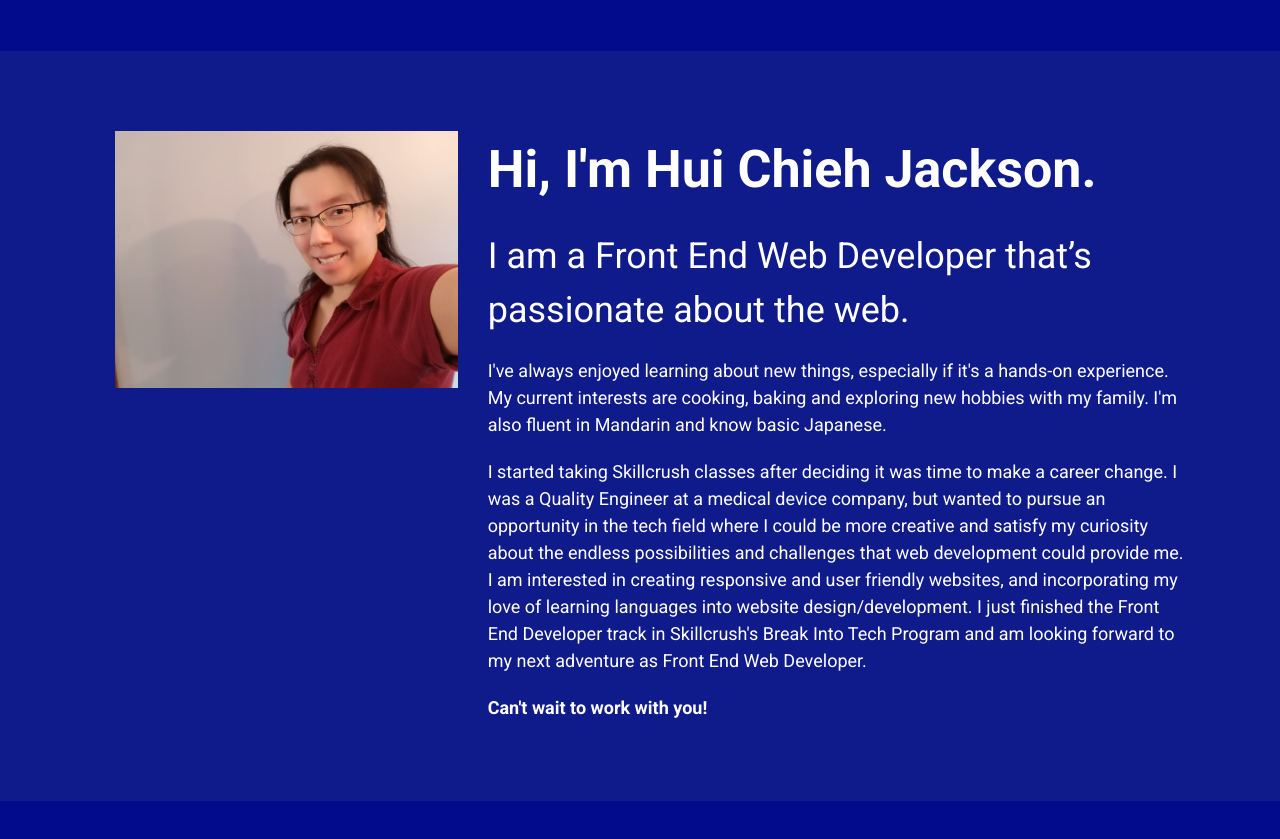
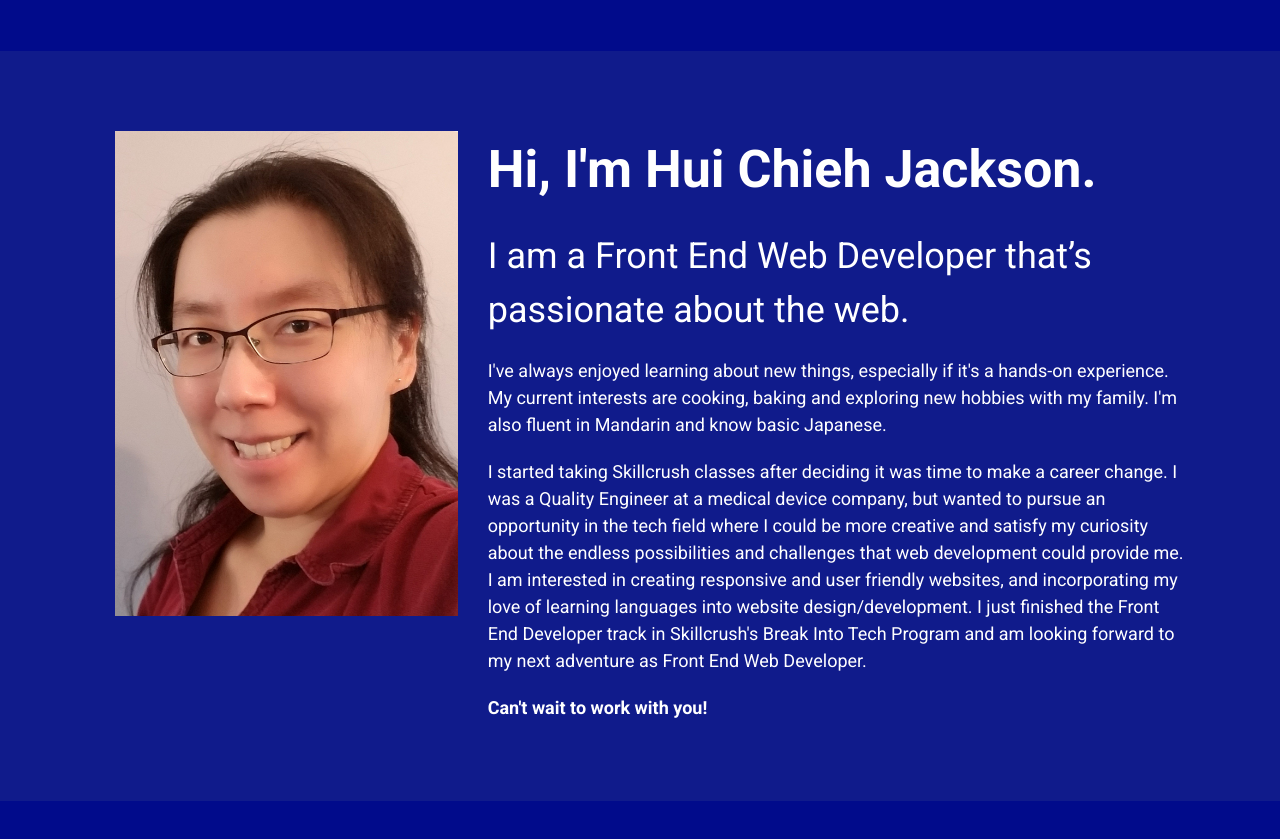
Before and after one commit to hchjackson/huichieh-jackson-portfolio, a website built with Parcel: page index.html in a window 1280 px wide. Shown: the part 3540-4379 px from the top of the page. Built offline with nearby package versions, Linux system fonts and the light colour scheme.

Commit message:
Updated About Section. Cropped my photo.

```diff
--- a/index.html
+++ b/index.html
@@ -154,7 +154,7 @@
         <div class="about-content-wrapper">
           <figure>
             <!-- Add profile image below -->
-            <img src="img/my-photo.jpg" alt="profile image" id="profile-image">
+            <img src="img/my-photo-cropped.jpg" alt="profile image" id="profile-image">
           </figure>
           <div class="about-info">
             <h3>Hi, I'm Hui Chieh Jackson.</h3>
```
Also changed, not shown: img/my-photo-cropped.jpg (added).
